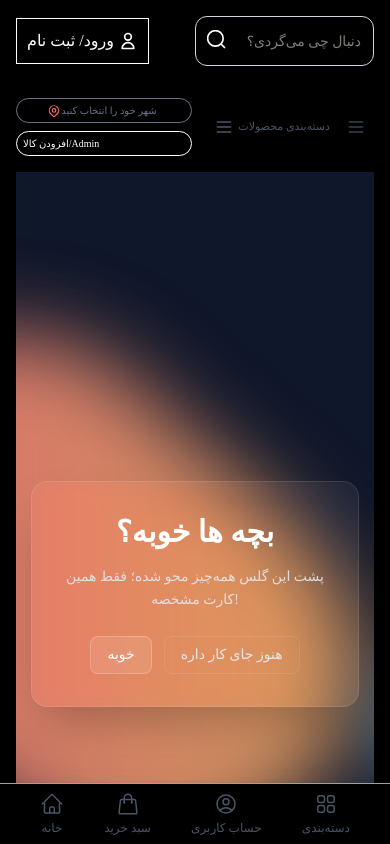
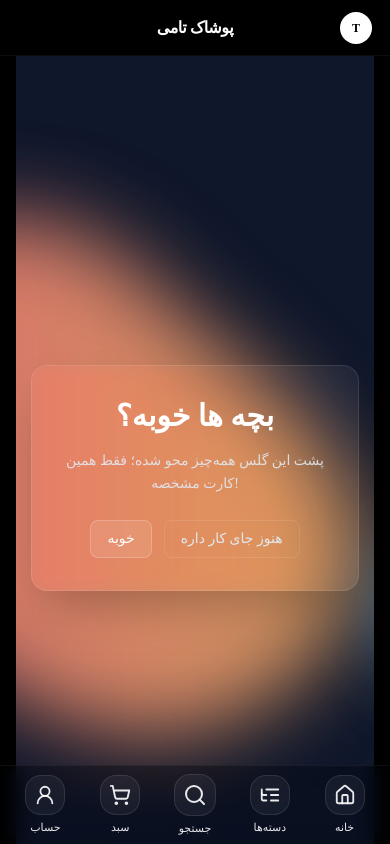
Before and after one commit to A-masoud/Tami-onlineShop, a React (Vite) app: page / in a window 390 px wide. Shown: the top 844 px of the page. Built offline with nearby package versions, Linux system fonts and the light colour scheme; a web font is replaced by a local one.

Commit message:
header + mobile nav
making header and mobile navbar + responsive

```diff
--- a/src/components/Header/BottomNavigationBar.jsx
+++ b/src/components/Header/BottomNavigationBar.jsx
@@ -1,34 +1,97 @@
-import { Link } from "react-router-dom";
-import {
-  HomeIcon,
-  ShoppingBagIcon,
-  UserCircleIcon,
-  Squares2X2Icon,
-} from "@heroicons/react/24/outline";
+// Header-Down.jsx
+"use client";
+import { useEffect, useRef, useState } from "react";
+import { Home, ListTree, Search, ShoppingCart, User2 } from "lucide-react";
 
+const cx = (...c) => c.filter(Boolean).join(" ");
 
-export function BottomNavigationBar() {
-  const navItemClass =
-    "flex flex-col items-center text-gray-600 text-xs hover:text-blue-500 ";
+export default function HeaderDown() {
+  const [scrolled, setScrolled] = useState(false);
+  const topRef = useRef(null);
+  const bottomRef = useRef(null);
+  const [topH, setTopH] = useState(56);     // fallback
+  const [bottomH, setBottomH] = useState(72);
+
+  useEffect(() => {
+    const onScroll = () => setScrolled((window.scrollY || 0) > 8);
+    onScroll();
+    window.addEventListener("scroll", onScroll, { passive: true });
+    return () => window.removeEventListener("scroll", onScroll);
+  }, []);
+
+  useEffect(() => {
+    const measure = () => {
+      if (topRef.current)   setTopH(topRef.current.offsetHeight);
+      if (bottomRef.current) setBottomH(bottomRef.current.offsetHeight);
+    };
+    measure();
+    window.addEventListener("resize", measure);
+    const id = setInterval(measure, 200);
+    setTimeout(() => clearInterval(id), 1200);
+    return () => {
+      window.removeEventListener("resize", measure);
+      clearInterval(id);
+    };
+  }, []);
 
   return (
-    <div className="fixed bottom-0 left-0 right-0 z-50 bg-black border-t border-gray-400 px-10 py-2 flex justify-between items-center lg:hidden shadow">
-      <Link to="/" className={navItemClass}>
-        <HomeIcon className="w-6 h-6 mb-1" />
-        <span>خانه</span>
-      </Link>
-      <Link to="/cart" className={navItemClass}>
-        <ShoppingBagIcon className="w-6 h-6 mb-1" />
-        <span>سبد خرید</span>
-      </Link>
-      <Link to="/account" className={navItemClass}>
-        <UserCircleIcon className="w-6 h-6 mb-1" />
-        <span>حساب کاربری</span>
-      </Link>
-      <Link to="/categories" className={navItemClass}>
-        <Squares2X2Icon className="w-6 h-6 mb-1" />
-        <span>دسته‌بندی</span>
-      </Link>
-    </div>
+    <>
+      {/* ===== هدر بالای موبایل (برند وسط) ===== */}
+      <header
+        ref={topRef}
+        dir="rtl"
+        style={{ paddingTop: "env(safe-area-inset-top)" }}
+        className={cx(
+          "lg:hidden fixed top-0 inset-x-0 z-50",
+          "h-14 flex items-center",
+          "backdrop-blur-md border-b",
+          scrolled ? "bg-black/60 border-white/10" : "bg-black/30 border-white/5"
+        )}
+      >
+        <div className="flex items-center justify-between w-full px-4">
+          <div className="w-9 grid place-items-center">
+            <div className="h-8 w-8 rounded-full bg-white text-black grid place-items-center text-xs font-black">T</div>
+          </div>
+          <h1 className="text-white font-bold tracking-tight text-base">پوشاک تامی</h1>
+          <div className="w-9" aria-hidden />
+        </div>
+      </header>
+
+      {/* اسپیسر بالا به اندازه واقعی هدر */}
+      <div className="lg:hidden" style={{ height: topH }} aria-hidden />
+
+      {/* ===== نوار پایین موبایل ===== */}
+      <nav
+        ref={bottomRef}
+        dir="rtl"
+        style={{ paddingBottom: "env(safe-area-inset-bottom)" }}
+        className={cx(
+          "lg:hidden fixed bottom-0 inset-x-0 z-50",
+          "backdrop-blur-md border-t",
+          scrolled ? "bg-black/60 border-white/10" : "bg-black/30 border-white/5"
+        )}
+        aria-label="پیمایش پایین موبایل"
+      >
+        <ul className="grid grid-cols-5 px-2 py-2">
+          {[
+            { icon: <Home size={22} />, label: "خانه", href: "#" },
+            { icon: <ListTree size={22} />, label: "دسته‌ها", href: "#" },
+            { icon: <Search size={24} />, label: "جستجو", href: "#" },
+            { icon: <ShoppingCart size={22} />, label: "سبد", href: "#" },
+            { icon: <User2 size={22} />, label: "حساب", href: "#" },
+          ].map((item) => (
+            <li key={item.label} className="flex justify-center">
+              <a className="flex flex-col items-center justify-center gap-1 text-[11px] text-white/90" href={item.href}>
+                <div className="p-2 rounded-2xl border border-white/10 bg-white/5">{item.icon}</div>
+                {item.label}
+              </a>
+            </li>
+          ))}
+        </ul>
+      </nav>
+
+      {/* اسپیسر پایین به اندازه واقعی نوار پایین */}
+      <div className="lg:hidden" style={{ height: bottomH }} aria-hidden />
+    </>
   );
 }
--- a/src/components/Header/Header-down.jsx
+++ b/src/components/Header/Header-down.jsx
@@ -1,7 +1,7 @@
 import { useState, useRef, useEffect } from "react";
 import { Link } from "react-router-dom";
 
-export function HeadeDown() {
+export function HeaderDown() {
   const [menuOpen, setMenuOpen] = useState(false);
   const menuRef = useRef(null);
 
--- a/src/components/Header/Header-up.jsx
+++ b/src/components/Header/Header-up.jsx
@@ -1,109 +1,81 @@
-import { Link } from "react-router-dom";
-import { SearchBox } from "./SearchBox";
-import logo from "../../assets/Tami Shop Logo Design.png";
-import { supabase } from "../../supabase/supabase";
+"use client";
 import { useEffect, useState } from "react";
+import { ShoppingCart, LogIn, ChevronDown, Search } from "lucide-react";
 
-export function HeaderUp() {
-  const [user, setUser] = useState(null);
-  const [fullName, setFullName] = useState("");
+const cn = (...c) => c.filter(Boolean).join(" ");
+
+export default function HeaderUp() {
+  const [scrolled, setScrolled] = useState(false);
 
   useEffect(() => {
-    // چک کردن وضعیت فعلی
-    supabase.auth.getSession().then(({ data: { session } }) => {
-      const currentUser = session?.user || null;
-      setUser(currentUser);
-      if (currentUser) fetchFullName(currentUser.id);
-    });
-
-    // گوش دادن به تغییرات لاگین و لاگ‌اوت
-    const { data: listener } = supabase.auth.onAuthStateChange((_event, session) => {
-      const currentUser = session?.user || null;
-      setUser(currentUser);
-      if (currentUser) {
-        fetchFullName(currentUser.id);
-      } else {
-        setFullName("");
-      }
-    });
-
-    return () => listener.subscription.unsubscribe();
+    const onScroll = () => setScrolled((window.scrollY || 0) > 8);
+    onScroll();
+    window.addEventListener("scroll", onScroll, { passive: true });
+    return () => window.removeEventListener("scroll", onScroll);
   }, []);
 
-  async function fetchFullName(userId) {
-    const { data, error } = await supabase
-      .from("profiles")
-      .select("full_name")
-      .eq("id", userId)
-      .single();
+  return (
+    <>
+      {/* هدر دسکتاپ: fixed بالا + گلس + تیره‌تر شدن */}
+      <header
+        dir="rtl"
+        className={cn(
+          "hidden lg:block",
+          "fixed top-0 left-0 right-0 z-50 w-full",
+          "transition-[background,box-shadow,border] duration-300",
+          "backdrop-blur-md border-b",
+          scrolled
+            ? "bg-black/60 border-white/10 shadow-[0_10px_30px_-10px_rgba(0,0,0,0.6)]"
+            : "bg-black/30 border-white/5"
+        )}
+      >
+        <div className="mx-auto max-w-7xl px-6">
+          <div className="h-16 flex items-center justify-between gap-4">
+            {/* Logo */}
+            <a href="/" className="flex items-center gap-3 shrink-0 text-white" aria-label="خانه">
+              <div className="h-9 w-9 rounded-full bg-white text-black grid place-items-center font-black">T</div>
+              <span className="hidden xl:inline font-bold tracking-tight">TAMI SHOP</span>
+            </a>
 
-    if (!error && data) {
-      setFullName(data.full_name);
-    }
-  }
+            {/* Nav */}
+            <nav className="hidden lg:flex items-center gap-2 text-sm">
+              <a className="px-3 py-2 rounded-xl text-white/80 hover:text-white hover:bg-white/10 transition" href="#">خانه</a>
+              <div className="relative group">
+                <button className="flex items-center gap-1 px-3 py-2 rounded-xl text-white/80 hover:text-white hover:bg-white/10 transition">
+                  دسته‌بندی‌ها <ChevronDown size={16} />
+                </button>
+                <div className="absolute right-0 mt-2 hidden group-hover:block min-w-48 rounded-2xl bg-black/70 backdrop-blur-md border border-white/10 p-2">
+                  {["بهداشت","آرایشی","خانه و سبک زندگی","سوپرمارکت"].map((i) => (
+                    <a key={i} href="#" className="block px-3 py-2 rounded-xl text-white/80 hover:text-white hover:bg-white/10">{i}</a>
+                  ))}
+                </div>
+              </div>
+              <a className="px-3 py-2 rounded-xl text-white/80 hover:text-white hover:bg-white/10 transition" href="#">پرفروش‌ترین‌ها</a>
+              <a className="px-3 py-2 rounded-xl text-white/80 hover:text-white hover:bg-white/10 transition" href="#">تخفیف‌دارها</a>
+              <a className="px-3 py-2 rounded-xl text-white/80 hover:text-white hover:bg-white/10 transition" href="#">سوالی دارید؟</a>
+            </nav>
 
-  const handleLogout = async () => {
-    const { error } = await supabase.auth.signOut();
-    if (error) {
-      console.error("🚨 خطا در خروج:", error.message);
-    } else {
-      console.log("✅ کاربر خارج شد");
-      setUser(null);
-      setFullName("");
-    }
-  };
-
-  return (
-    <header className="bg-black shadow p-4 flex justify-between items-center">
-      <div className="flex gap-3.5">
-        <Link to="/cart" className="hidden lg:flex items-center gap-1 hover:text-blue-700">
-          <svg className="w-6 h-6" fill="none" stroke="currentColor" viewBox="0 0 24 24">
-            <path strokeLinecap="round" strokeLinejoin="round" strokeWidth={2} d="M3 3h2l.4 2M7 13h10l4-8H5.4m0 0L7 13m0 0l-2.5 5M7 13l2.5 5m6-5v6a2 2 0 01-2 2H9a2 2 0 01-2-2v-6m8 0V9a2 2 0 00-2-2H9a2 2 0 00-2 2v4.01" />
-          </svg>
-        </Link>
-
-        {user ? (
-          <>
-            <Link
-              to="/profile"
-              className="flex items-center gap-1 hover:text-blue-700 border hover:border-blue-700 border-gray-300 p-2.5"
-            >
-              {fullName || "پروفایل"}
-              <svg className="w-5 h-5" fill="none" stroke="currentColor" viewBox="0 0 24 24">
-                <path strokeLinecap="round" strokeLinejoin="round" strokeWidth={2} d="M16 7a4 4 0 11-8 0 4 4 0 018 0zM12 14a7 7 0 00-7 7h14a7 7 0 00-7-7z" />
-              </svg>
-            </Link>
-            <button
-              onClick={handleLogout}
-              className="flex items-center gap-1 text-red-600 border border-red-600 hover:bg-red-50 p-2.5"
-            >
-              خروج
-              <svg className="w-5 h-5" fill="none" stroke="currentColor" viewBox="0 0 24 24">
-                <path strokeLinecap="round" strokeLinejoin="round" strokeWidth={2} d="M17 16l4-4m0 0l-4-4m4 4H7m6 4v1a3 3 0 01-3 3H6a3 3 0 01-3-3V7a3 3 0 013-3h4a3 3 0 013 3v1" />
-              </svg>
-            </button>
-          </>
-        ) : (
-          <Link
-            to="/login"
-            className="flex items-center gap-1 hover:text-blue-700 border hover:border-blue-700 border-white text-white p-2.5"
-          >
-            ورود/ ثبت نام
-            <svg className="w-5 h-5" fill="none" stroke="currentColor" viewBox="0 0 24 24">
-              <path strokeLinecap="round" strokeLinejoin="round" strokeWidth={2} d="M16 7a4 4 0 11-8 0 4 4 0 018 0zM12 14a7 7 0 00-7 7h14a7 7 0 00-7-7z" />
-            </svg>
-          </Link>
-        )}
-      </div>
-
-      <div className="flex gap-3.5 w-1/2 items-center">
-        <SearchBox />
-        <img
-          src={logo}
-          alt="logo"
-          className="hidden lg:block w-20 rounded-full border border-blue-700"
-        />
-      </div>
-    </header>
+            {/* Actions */}
+            <div className="flex items-center gap-2">
+              <div className="hidden md:flex items-center gap-2">
+                <div className="relative">
+                  <Search className="absolute left-3 top-1/2 -translate-y-1/2" size={18} />
+                  <input
+                    className="peer w-56 lg:w-72 rounded-2xl bg-white/5 text-white placeholder-white/40 border border-white/10 outline-none py-2.5 pl-9 pr-4 focus:bg-white/10 focus:border-white/20 transition"
+                    placeholder="دنبال چی می‌گردی؟"
+                  />
+                </div>
+              </div>
+              <a href="#" className="hidden md:inline-flex items-center gap-2 rounded-2xl border border-white/15 bg-white/5 hover:bg-white/10 text-white px-3 py-2 transition" title="ورود / ثبت‌نام">
+                <LogIn size={18} /><span className="text-sm">ورود/ثبت‌نام</span>
+              </a>
+              <a href="#" className="inline-flex items-center gap-2 rounded-2xl border border-white/15 bg-white/5 hover:bg-white/10 text-white px-3 py-2 transition" title="سبد خرید">
+                <ShoppingCart size={18} /><span className="hidden sm:inline text-sm">سبد خرید</span>
+              </a>
+            </div>
+          </div>
+        </div>
+      </header>
+    </>
   );
 }
--- a/src/components/Layout.jsx
+++ b/src/components/Layout.jsx
@@ -1,15 +1,18 @@
-import { HeaderUp } from "./Header/Header-up";
+import  HeaderUp  from "./Header/Header-up";
 import FooterWithLocalRays from "../sections/FooterWithLocalRays";
 import { Outlet } from "react-router-dom";
-import { HeadeDown } from "./Header/Header-down";
-import { BottomNavigationBar } from "./Header/BottomNavigationBar";
+import BottomNavigationBar from "./Header/BottomNavigationBar";
 
 export function Layout() {
   return (
     <div className="flex flex-col font-vazir min-h-screen bg-black">
       <HeaderUp />
-      <HeadeDown />
-      <main className="flex-grow w-full max-w-screen-xl px-4 sm:px-6 md:px-8 lg:px-10 mx-auto">
+      <main className="flex-grow w-full max-w-screen-xl px-4 sm:px-6 md:px-8 lg:px-10 mx-auto
+      pt-[calc(56px+env(safe-area-inset-top))]
+          pb-[calc(72px+env(safe-area-inset-bottom))]
+          lg:pt-[64px]
+          lg:pb-0
+        ">
         <Outlet />
       </main>
       <FooterWithLocalRays />
```
